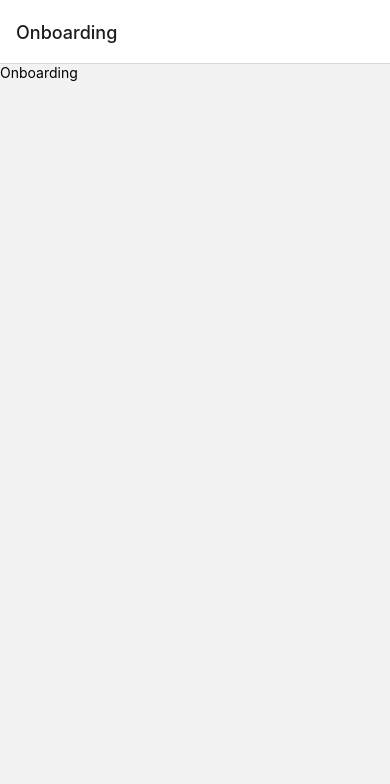
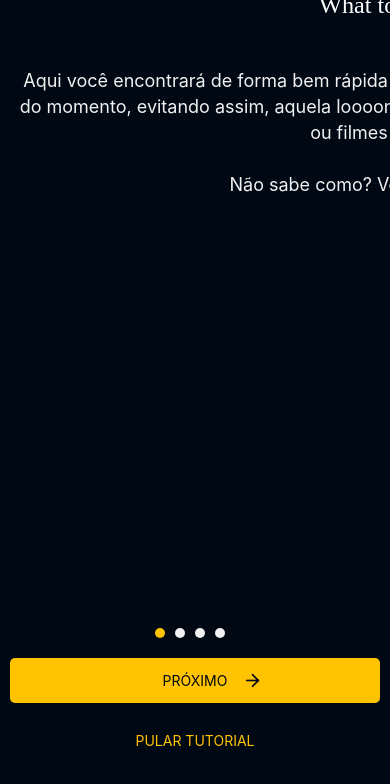
Before and after one commit to JStael/WTW, a React Native app: screen / in a window 390 px wide. Shown: the top 784 px of the page. Built offline with nearby package versions, Linux system fonts and the light colour scheme.

Commit message:
created onboarding flow

```diff
--- a/src/routes/OnboardingStack.tsx
+++ b/src/routes/OnboardingStack.tsx
@@ -6,6 +6,12 @@ const Stack = createNativeStackNavigator();
 
 export const OnboardingStack = () => (
   <Stack.Navigator>
-    <Stack.Screen name="Onboarding" component={OnboardingScreen} />
+    <Stack.Screen
+      name="Onboarding"
+      component={OnboardingScreen}
+      options={{
+        headerShown: false,
+      }}
+    />
   </Stack.Navigator>
 );
--- a/src/screens/Onboarding/index.tsx
+++ b/src/screens/Onboarding/index.tsx
@@ -1,6 +1,128 @@
-import React from 'react';
-import { Text } from 'react-native';
+import React, { useRef, useState } from 'react';
+import { Animated, Dimensions, FlatList } from 'react-native';
+import {
+  Onboarding1,
+  Onboarding2,
+  Onboarding3,
+  Onboarding4,
+} from '../../assets';
+import { Button, Slider } from '../../components';
+import {
+  Container,
+  Dot,
+  DotsBox,
+  Footer,
+  Main,
+  SecondaryButton,
+} from './styles';
 
 export const OnboardingScreen = () => {
-  return <Text>Onboarding</Text>;
+  const [imageIndex, setImageIndex] = useState(0);
+  const { width } = Dimensions.get('screen');
+  const itemRef = useRef<FlatList>(null);
+  const onboardingItems: OnboardingDataTypes[] = [
+    {
+      image: <Onboarding1 />,
+      description:
+        'Aqui você encontrará de forma bem rápida e fácil, quais são os principais filmes e séries do momento, evitando assim, aquela loooonga e muitas vezes cansativa busca por séries ou filmes pra assistir.\n\nNão sabe como? Vem que eu te explico.',
+      buttonArrow: true,
+      buttonAction: () => {
+        setImageIndex(imageIndex + 1);
+        itemRef.current?.scrollToIndex({
+          animated: true,
+          index: imageIndex + 1,
+        });
+      },
+      buttonText: 'próximo',
+      secondaryButton: true,
+    },
+    {
+      image: <Onboarding2 />,
+      description:
+        'Primeiro, encontre a série ou filme que quer assistir.\nVocê pode encontrar pela busca, pelos top 10, ou pelo seu Streaming favorito.',
+      buttonArrow: true,
+      buttonAction: () => {
+        setImageIndex(imageIndex + 1);
+        itemRef.current?.scrollToIndex({
+          animated: true,
+          index: imageIndex + 1,
+        });
+      },
+      buttonText: 'próximo',
+      secondaryButton: true,
+    },
+    {
+      image: <Onboarding3 />,
+      description:
+        'Na tela seguinte irá encontrar as informações referentes ao filme ou série escolhido, como sinopse do filme ou dos episódios da série e também em qual streaming ela(e) é transmitido.',
+      buttonArrow: true,
+      buttonAction: () => {
+        setImageIndex(imageIndex + 1);
+        itemRef.current?.scrollToIndex({
+          animated: true,
+          index: imageIndex + 1,
+        });
+      },
+      buttonText: 'próximo',
+      secondaryButton: true,
+    },
+    {
+      image: <Onboarding4 />,
+      description:
+        'Com todas essas informações você pode por exemplo, clicar no seu streaming favorito e seguir pra assistir seu filme ou série escolhido(a).\n\nDivirta-se!!',
+      buttonArrow: false,
+      buttonAction: () => {},
+      buttonText: 'ir pra home',
+      secondaryButton: false,
+    },
+  ];
+
+  return (
+    <Container>
+      <Main>
+        <Animated.FlatList
+          ref={itemRef}
+          data={onboardingItems}
+          pagingEnabled
+          horizontal
+          onMomentumScrollEnd={e => {
+            let currentIndex = e.nativeEvent.contentOffset.x / width;
+            setImageIndex(Math.round(currentIndex));
+          }}
+          scrollEventThrottle={16}
+          showsHorizontalScrollIndicator={false}
+          keyExtractor={item => item.description}
+          windowSize={width}
+          renderItem={({ item }) => (
+            <Animated.View>
+              <Slider description={item.description} image={item.image} />
+            </Animated.View>
+          )}
+        />
+      </Main>
+      <Footer>
+        <DotsBox>
+          {onboardingItems?.map((_, i) =>
+            i === imageIndex ? <Dot active /> : <Dot active={false} />,
+          )}
+        </DotsBox>
+        {onboardingItems?.map((item, i) => {
+          if (i === imageIndex) {
+            return (
+              <>
+                <Button
+                  text={item.buttonText}
+                  arrow={item.buttonArrow}
+                  onPress={item.buttonAction}
+                />
+                {item.secondaryButton && (
+                  <SecondaryButton text="pular tutorial" onPress={() => {}} />
+                )}
+              </>
+            );
+          }
+        })}
+      </Footer>
+    </Container>
+  );
 };
--- /dev/null
+++ b/src/screens/Onboarding/styles.ts
@@ -0,0 +1,51 @@
+import styled from 'styled-components/native';
+import { Button } from '../../components';
+import { getColor, getSpacing } from '../../utils/helpers/getTheme';
+
+type DotProps = {
+  active: boolean;
+};
+
+// spacing
+const small = getSpacing('small');
+const large = getSpacing('large');
+
+// color
+const primaryColor = getColor('primary');
+const textColor = getColor('text');
+
+export const Container = styled.View`
+  background-color: ${getColor('background')};
+  flex: 1;
+`;
+export const Main = styled.View`
+  flex: 3;
+
+  justify-content: flex-end;
+`;
+
+export const Footer = styled.View`
+  flex: 1;
+  padding: ${small};
+`;
+
+export const DotsBox = styled.View`
+  justify-content: center;
+  align-items: center;
+  flex-direction: row;
+`;
+
+export const Dot = styled.View<DotProps>`
+  background-color: ${({ active }) => (active ? primaryColor : textColor)};
+  width: 10px;
+  height: 10px;
+  border-radius: 5px;
+  margin-bottom: ${large};
+  margin-right: ${small};
+`;
+
+export const SecondaryButton = styled(Button)`
+  background-color: transparent;
+  color: ${primaryColor};
+  margin-top: ${small};
+`;
```
Also changed, not shown: src/utils/types/onboarding.d.ts (added, +8 -0 lines).
